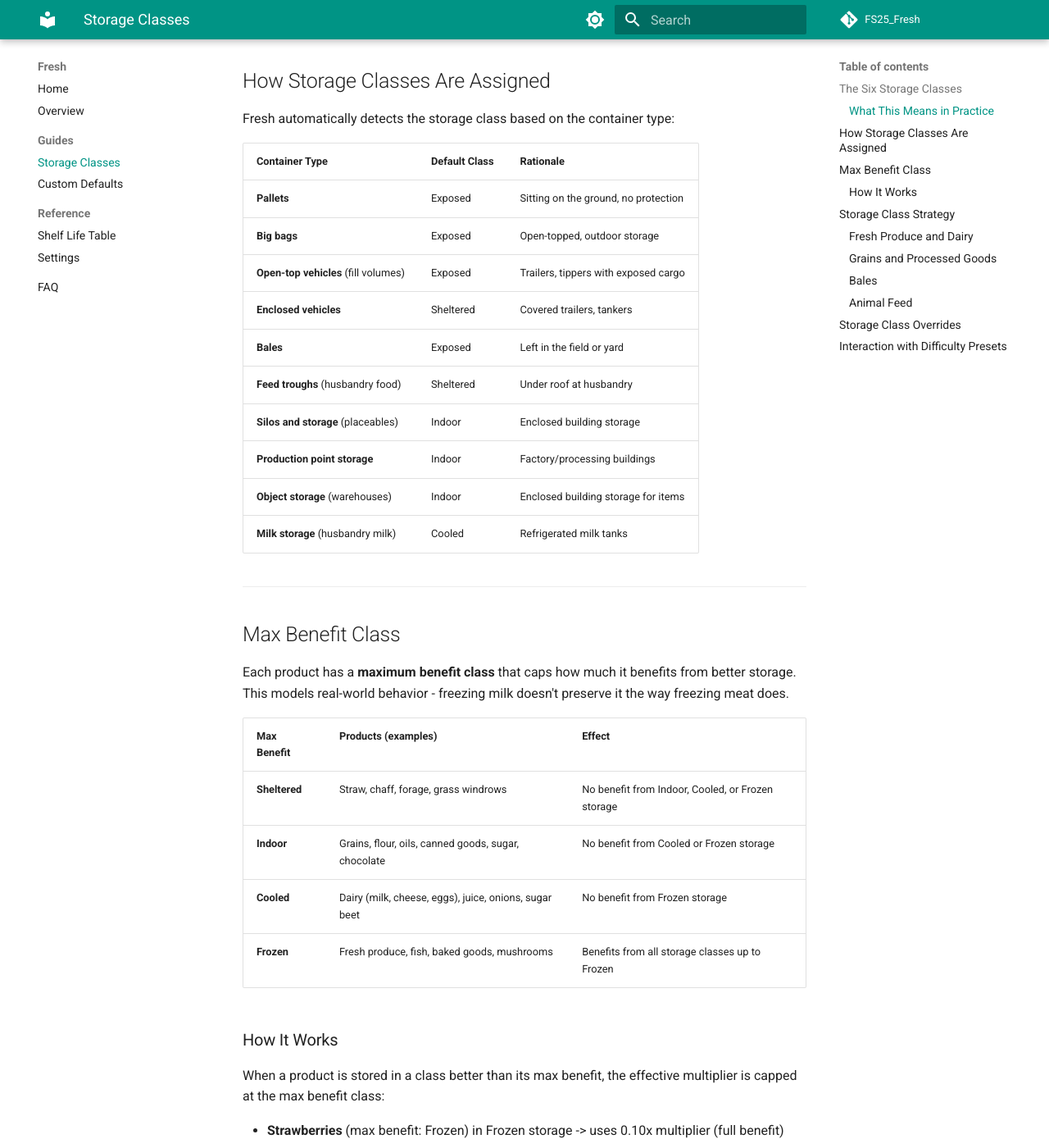
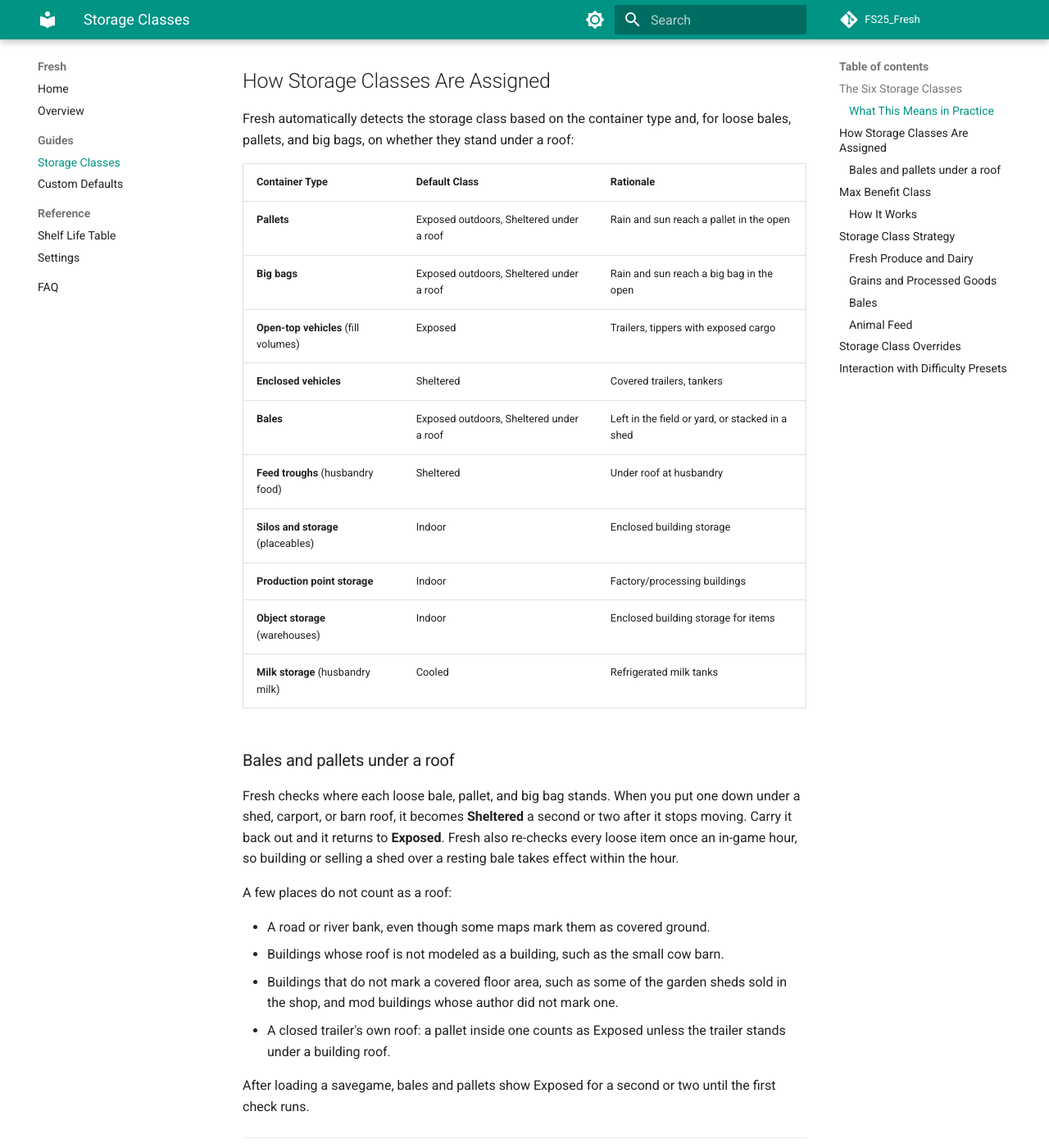
Before and after one commit to rittermod/FS25_Fresh, an MkDocs documentation site: the page built from docs/user-guide/guide-storage-classes.md, in a window 1280 px wide and 1400 px high, scrolled down 1371 px. Shown: the whole window at 82% size. Built offline with MkDocs 1.6.1 and Material for MkDocs 9.7.7, drawn with Linux system fonts in a browser that asks for light colours; comment, search, counter and statistics services are not loaded; some of the changed text lies outside the part shown.

Commit message:
feat: detect loose bales and pallets under a roof
A loose bale, pallet or big bag resting under a building roof now ages
as Sheltered instead of Exposed. It is re-checked once it comes to rest
and every in-game hour. The Loose Items setting becomes a minimum class,
and multiplayer clients now show pallets under that setting.

```diff
--- a/docs/user-guide/guide-storage-classes.md
+++ b/docs/user-guide/guide-storage-classes.md
@@ -39,20 +39,33 @@ The difference between leaving strawberries on an outdoor pallet versus putting
 
 ## How Storage Classes Are Assigned
 
-Fresh automatically detects the storage class based on the container type:
+Fresh automatically detects the storage class based on the container type and, for loose bales, pallets, and big bags, on whether they stand under a roof:
 
 | Container Type | Default Class | Rationale |
 |----------------|--------------|-----------|
-| **Pallets** | Exposed | Sitting on the ground, no protection |
-| **Big bags** | Exposed | Open-topped, outdoor storage |
+| **Pallets** | Exposed outdoors, Sheltered under a roof | Rain and sun reach a pallet in the open |
+| **Big bags** | Exposed outdoors, Sheltered under a roof | Rain and sun reach a big bag in the open |
 | **Open-top vehicles** (fill volumes) | Exposed | Trailers, tippers with exposed cargo |
 | **Enclosed vehicles** | Sheltered | Covered trailers, tankers |
-| **Bales** | Exposed | Left in the field or yard |
+| **Bales** | Exposed outdoors, Sheltered under a roof | Left in the field or yard, or stacked in a shed |
 | **Feed troughs** (husbandry food) | Sheltered | Under roof at husbandry |
 | **Silos and storage** (placeables) | Indoor | Enclosed building storage |
 | **Production point storage** | Indoor | Factory/processing buildings |
 | **Object storage** (warehouses) | Indoor | Enclosed building storage for items |
 | **Milk storage** (husbandry milk) | Cooled | Refrigerated milk tanks |
+
+### Bales and pallets under a roof
+
+Fresh checks where each loose bale, pallet, and big bag stands. When you put one down under a shed, carport, or barn roof, it becomes **Sheltered** a second or two after it stops moving. Carry it back out and it returns to **Exposed**. Fresh also re-checks every loose item once an in-game hour, so building or selling a shed over a resting bale takes effect within the hour.
+
+A few places do not count as a roof:
+
+- A road or river bank, even though some maps mark them as covered ground.
+- Buildings whose roof is not modeled as a building, such as the small cow barn.
+- Buildings that do not mark a covered floor area, such as some of the garden sheds sold in the shop, and mod buildings whose author did not mark one.
+- A closed trailer's own roof: a pallet inside one counts as Exposed unless the trailer stands under a building roof.
+
+After loading a savegame, bales and pallets show Exposed for a second or two until the first check runs.
 
 ---
 
@@ -98,11 +111,11 @@ These products have longer shelf lives (6-24 months) and max out at Indoor stora
 
 ### Bales
 
-Bales default to Exposed class. Fresh grass windrow bales (1-month shelf life) are particularly vulnerable:
+Bales in the open are Exposed; bales under a roof are Sheltered. Fresh grass windrow bales (1-month shelf life) are particularly vulnerable:
 
 - Wrap grass bales for silage as soon as possible - fermentation pauses aging
 - Dry grass bales last much longer (18 months) but still benefit from sheltered storage
-- Consider using storage class overrides if you have a covered bale storage area
+- Stack bales in a shed or under a carport to move them from Exposed to Sheltered
 
 ### Animal Feed
 
@@ -112,9 +125,11 @@ Feed in husbandry troughs is classified as Sheltered. Most feed types (pig food,
 
 ## Storage Class Overrides
 
-If the automatic detection doesn't match your situation - for example, you have a covered area for pallets or a refrigerated mod building - you can override the storage class.
+If the automatic detection doesn't match your situation - for example, a shelter Fresh does not count as a roof or a refrigerated mod building - you can override the storage class.
 
 Open the Fresh Menu (Right Shift + F) -> Settings tab -> Storage sub-tab. Each tracked storage shows its detected class and an override dropdown to change it.
+
+For a building or vehicle, the class you choose replaces the detected one. The **Loose Items** entry works differently: the class you choose there is a **minimum** for every loose bale, pallet, and big bag. An item under a roof keeps Sheltered even when you choose Exposed, so choosing Exposed now behaves like Default. Choose Sheltered or better to give every loose item at least that class, roof or not.
 
 ---
 
```
Also changed, not shown: docs/user-guide/faq.md (+4 -4 lines), docs/user-guide/overview.md (+1 -1 lines), docs/user-guide/reference-settings.md (+1 -1 lines), 13 other files.
